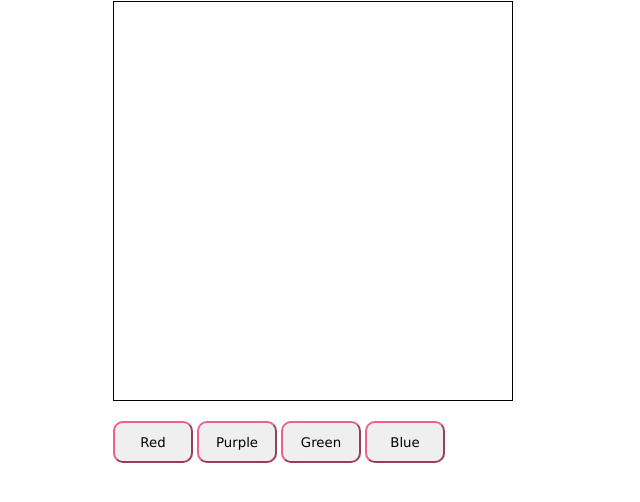
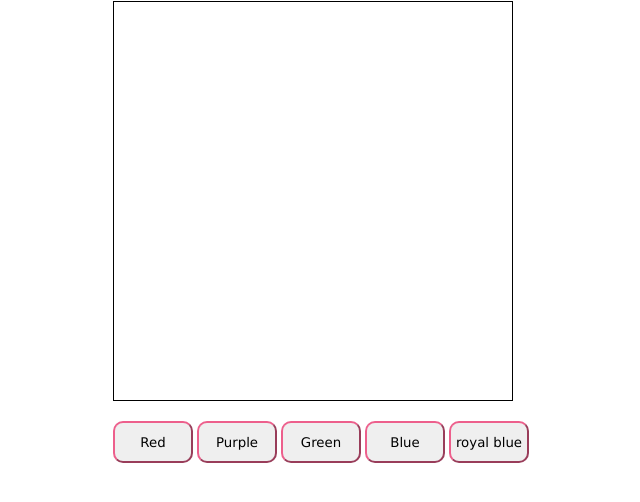
Before and after one commit to sukrta-cloud9/colorclicker, a plain HTML site: page index.html in a window 1280 px wide. Shown: the part 106-608 px from the top of the page, without its empty margins (367-1007 px from the left). Drawn offline with Linux system fonts and the light colour scheme.

Commit message:
added royal blue color

```diff
--- a/index.html
+++ b/index.html
@@ -15,7 +15,7 @@
             <button onclick="color('#ac61e6')"> Purple </button>
             <button onclick="color('#78a478')"> Green </button>
             <button onclick="color('#6cbff3')"> Blue </button>
-
+            <button onclick="color('#8FBC8B')"> royal blue </button>
         </div>
     </div>
 
```
